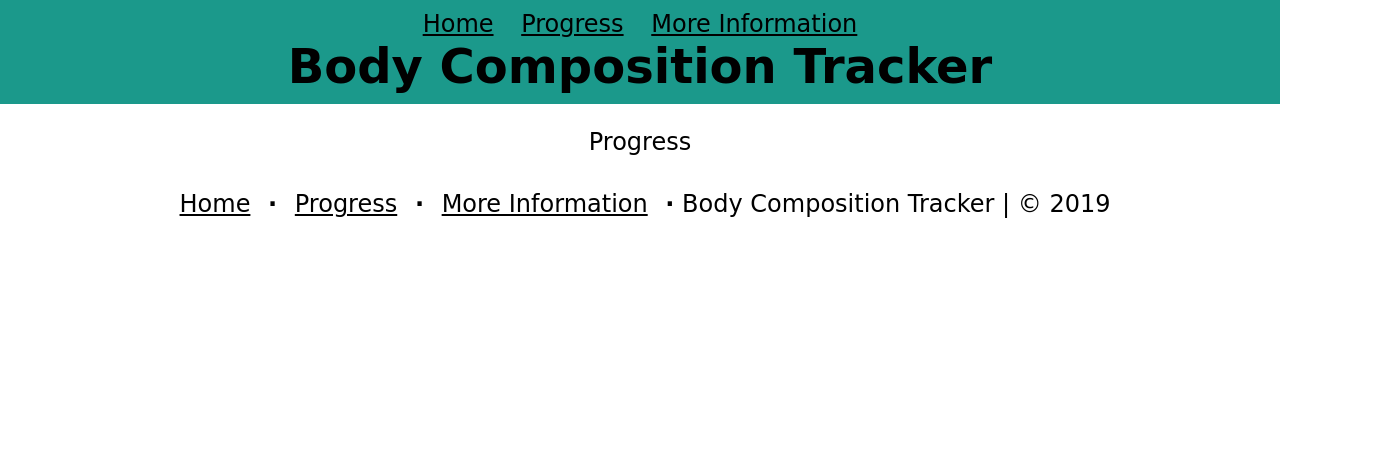
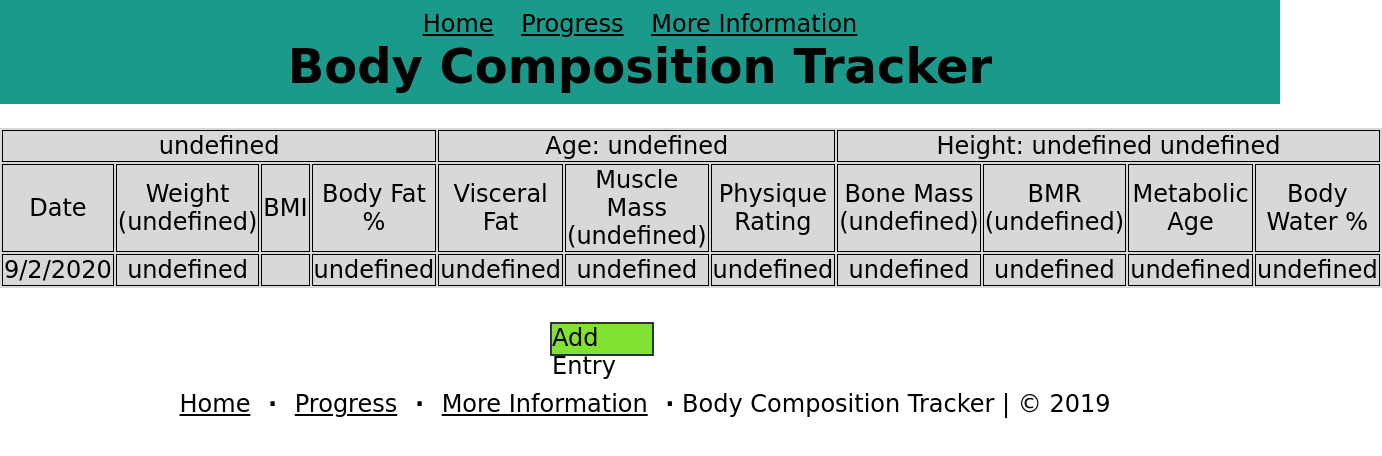
Before and after one commit to LonwaboMvovo/body-composition-tracker, a plain HTML site: page html/progress.html in a window 1280 px wide. Shown: the whole page, 1382 px wide, since content can reach past the window. Drawn offline with Linux system fonts and the light colour scheme.

Commit message:
made a table that saves all the use details that uses local storage like excel

```diff
--- a/css/style.css
+++ b/css/style.css
@@ -91,6 +91,21 @@ input[type=number]::-webkit-outer-spin-button {
     display: inline-block;
 }
 
+table {
+    width: 1300px;
+    background-color: rgb(216, 216, 216);
+    text-align: center;
+    margin: auto;
+}
+
+td, th {
+    border: 1px solid black;
+}
+
+th {
+    font-weight: normal;
+}
+
 /* Colors:
     color: rgb(161, 255, 166);
     color: rgb(255, 160, 144);
--- a/html/progress.html
+++ b/html/progress.html
@@ -19,10 +19,33 @@
         <h1>Body Composition Tracker</h1>
     </header>
 
-    <p class="header_msg">Progress</p>
+    <p class="header_msg"></p>
+
+    <table id="progress_table">
+        <tr>
+            <td id="name" colspan="4"></td>
+            <td id="age" colspan="3"></td>
+            <td id="height" colspan="4"></td>
+        </tr>
+        <tr>
+            <th>Date</th>
+            <th>Weight</th>
+            <th>BMI</th>
+            <th>Body Fat %</th>
+            <th>Visceral Fat</th>
+            <th>Muscle Mass</th>
+            <th>Physique Rating</th>
+            <th>Bone Mass</th>
+            <th>BMR</th>
+            <th>Metabolic Age</th>
+            <th>Body Water %</th>
+        </tr>
+    </table>
 
     <main>
-
+        <section>
+            <p class="button" id="add">Add Entry</p>
+        </section>
     </main>
 
     <footer id="footer">
--- a/javascript/script.js
+++ b/javascript/script.js
@@ -19,6 +19,8 @@ const bmr = document.querySelector('#bmr');
 const bmr_unit = document.querySelector('#bmr_unit');
 const metabolic_age = document.querySelector('#metabolic_age');
 const body_water = document.querySelector('#body_water');
+const bmi = document.querySelector('#bmi');
+const progress_table = document.querySelector('#progress_table');
 const unit = document.querySelectorAll('.unit')
 const error_msg = document.querySelectorAll('.error_msg');
 const mark = document.querySelectorAll('.mark');
@@ -472,7 +474,7 @@ if (window.location.pathname === '/html/composition_details.html') {
                 if (weight2.value >= 0) {
                     right(weight);
                     right(weight2);
-                    sessionStorage.weight = weight.value * 14 + weight2.value * 1;
+                    sessionStorage.weight = (weight.value * 14 + weight2.value * 1) / 14;
                     error_msg[1].classList.add('not');
                     mark[3].innerHTML = '&#10004;'
                 }
@@ -524,7 +526,7 @@ if (window.location.pathname === '/html/composition_details.html') {
             if (weight.value >= 0) {
                 right(weight);
                 right(weight2);
-                sessionStorage.weight = weight.value * 14 + weight2.value * 1;
+                sessionStorage.weight = (weight.value * 14 + weight2.value * 1) / 14;
                 error_msg[1].classList.add('not');
                 mark[3].innerHTML = '&#10004;'
             }
@@ -673,7 +675,7 @@ if (window.location.pathname === '/html/composition_details.html') {
                 if (muscle_mass2.value >= 0) {
                     right(muscle_mass);
                     right(muscle_mass2);
-                    sessionStorage.muscle_mass = muscle_mass.value * 14 + muscle_mass2.value * 1;
+                    sessionStorage.muscle_mass = (muscle_mass.value * 14 + muscle_mass2.value * 1) / 14;
                     error_msg[4].classList.add('not');
                     mark[7].innerHTML = '&#10004;'
                 }
@@ -727,7 +729,7 @@ if (window.location.pathname === '/html/composition_details.html') {
             if (muscle_mass.value >= 0) {
                 right(muscle_mass);
                 right(muscle_mass2);
-                sessionStorage.muscle_mass = muscle_mass.value * 14 + muscle_mass2.value * 1;
+                sessionStorage.muscle_mass = (muscle_mass.value * 14 + muscle_mass2.value * 1) / 14;
                 error_msg[4].classList.add('not');
                 mark[7].innerHTML = '&#10004;'
             }
@@ -832,7 +834,7 @@ if (window.location.pathname === '/html/composition_details.html') {
                 if (bone_mass2.value >= 0) {
                     right(bone_mass);
                     right(bone_mass2);
-                    sessionStorage.bone_mass = bone_mass.value * 14 + bone_mass2.value * 1;
+                    sessionStorage.bone_mass = (bone_mass.value * 14 + bone_mass2.value * 1) / 14;
                     error_msg[6].classList.add('not');
                     mark[10].innerHTML = '&#10004;'
                 }
@@ -884,7 +886,7 @@ if (window.location.pathname === '/html/composition_details.html') {
             if (bone_mass.value >= 0) {
                 right(bone_mass);
                 right(bone_mass2);
-                sessionStorage.bone_mass = bone_mass.value * 14 + bone_mass2.value * 1;
+                sessionStorage.bone_mass = (bone_mass.value * 14 + bone_mass2.value * 1) / 14;
                 error_msg[6].classList.add('not');
                 mark[10].innerHTML = '&#10004;'
             }
@@ -1250,15 +1252,112 @@ if (window.location.pathname === '/html/composition_details.html') {
 
 //Progress page:
 if (window.location.pathname === '/html/progress.html') {
+    // if (sessionStorage.numberRows !== undefined) {
+    //     sessionStorage.numberRows++;                          //WORKING ON THIS
+    // }
+    // if (sessionStorage.numberRows === undefined) {
+    //     sessionStorage.numberRows = 0;
+    // }
+    console.log(sessionStorage.numberRows);
+    //Progress Table:
+    let rows = progress_table.rows.length;
+    let rowAdd = progress_table.insertRow(rows);
+    rows++;
+    for (let i = 0; i < 11; i++) {
+        rowAdd.insertCell(i);
+    }
+    const date = new Date();
+
+    //Name:
+    progress_table.rows[0].cells[0].innerText = sessionStorage.name;
+
+    //Age:
+    progress_table.rows[0].cells[1].innerText = `Age: ${sessionStorage.age}`;
+
+    //Height:
+    progress_table.rows[0].cells[2].innerText = `Height: ${sessionStorage.height} ${sessionStorage.height_unit}`;
+
+    //Date:
+    progress_table.rows[rows - 1].cells[0].innerText = `${date.getDate()}/${date.getMonth()}/${date.getFullYear()}`;
+
+    //Weight:
+    progress_table.rows[1].cells[1].innerText += ` (${sessionStorage.weight_unit})`;
+    progress_table.rows[rows - 1].cells[1].innerText = sessionStorage.weight;
+
+    //BMI:
+    if (sessionStorage.height_unit === 'm') {
+        if (sessionStorage.weight_unit === 'kg') {
+            progress_table.rows[rows - 1].cells[2].innerText = (sessionStorage.weight/Math.pow(sessionStorage.height, 2)).toFixed(1);
+        }
+        else if (sessionStorage.weight_unit === 'lbs') {
+            progress_table.rows[rows - 1].cells[2].innerText = ((sessionStorage.weight/2.205)/Math.pow(sessionStorage.height, 2)).toFixed(1);
+        }
+        else if (sessionStorage.weight_unit === 'st') {
+            progress_table.rows[rows - 1].cells[2].innerText = ((sessionStorage.weight*6.35)/Math.pow(sessionStorage.height, 2)).toFixed(1);
+        }
+    }
+    if (sessionStorage.height_unit === 'cm') {
+        if (sessionStorage.weight_unit === 'kg') {
+            progress_table.rows[rows - 1].cells[2].innerText = (sessionStorage.weight/Math.pow((sessionStorage.height/100), 2)).toFixed(1);
+        }
+        else if (sessionStorage.weight_unit === 'lbs') {
+            progress_table.rows[rows - 1].cells[2].innerText = ((sessionStorage.weight/2.205)/Math.pow((sessionStorage.height/100), 2)).toFixed(1);
+        }
+        else if (sessionStorage.weight_unit === 'st') {
+            progress_table.rows[rows - 1].cells[2].innerText = ((sessionStorage.weight*6.35)/Math.pow((sessionStorage.height/100), 2)).toFixed(1);
+        }
+    }
+    if (sessionStorage.height_unit === 'ft') {
+        if (sessionStorage.weight_unit === 'kg') {
+            progress_table.rows[rows - 1].cells[2].innerText = (sessionStorage.weight/Math.pow((sessionStorage.height/3.281), 2)).toFixed(1);
+        }
+        else if (sessionStorage.weight_unit === 'lbs') {
+            progress_table.rows[rows - 1].cells[2].innerText = ((sessionStorage.weight/2.205)/Math.pow((sessionStorage.height/3.281), 2)).toFixed(1);
+        }
+        else if (sessionStorage.weight_unit === 'st') {
+            progress_table.rows[rows - 1].cells[2].innerText = ((sessionStorage.weight*6.35)/Math.pow((sessionStorage.height/3.281), 2)).toFixed(1);
+        }
+    }
+
+    //Body Fat:
+    progress_table.rows[rows - 1].cells[3].innerText = sessionStorage.body_fat;
+
+    //Visceral Fat:
+    progress_table.rows[rows - 1].cells[4].innerText = sessionStorage.visceral_fat;
+
+    //Muscle Mass:
+    progress_table.rows[1].cells[5].innerText += ` (${sessionStorage.weight_unit})`;
+    progress_table.rows[rows - 1].cells[5].innerText = sessionStorage.muscle_mass;
+
+    //Physique Rating:
+    progress_table.rows[rows - 1].cells[6].innerText = sessionStorage.physique_rating;
+
+    //Bone Mass:
+    progress_table.rows[1].cells[7].innerText += ` (${sessionStorage.weight_unit})`;
+    progress_table.rows[rows - 1].cells[7].innerText = sessionStorage.physique_rating;
+
+    //BMR:
+    progress_table.rows[1].cells[8].innerText += ` (${sessionStorage.bmr_unit})`;
+    progress_table.rows[rows - 1].cells[8].innerText = sessionStorage.bmr;
+
+    //Metabolic Age:
+    progress_table.rows[rows - 1].cells[9].innerText = sessionStorage.metabolic_age;
+
+    //Body Water:
+    progress_table.rows[rows - 1].cells[10].innerText = sessionStorage.body_water;
+
 }
 
+//if an enty has been made a new table row must be made
+
+//allow user to choose date format
+//message to show that there are no enteries if use has not added anything. Maybe use session storage for everything
 //if people do too much in second box then it automatically fills 1st box properly
 //enter must trigger focus out
-//quicker errror messages for example on focus
 //colors for tick and cross
-//make a table that saves all the use details that uses local storage like excel
 //if name is undefined then address user as you
 //if the website see's that the user has already used the website then it just goes to updating info
 //weekly reminder to add input
 //if user browser does not support then show images of browsers that do
 //Have better wording on the website
+//Date format settings
```
